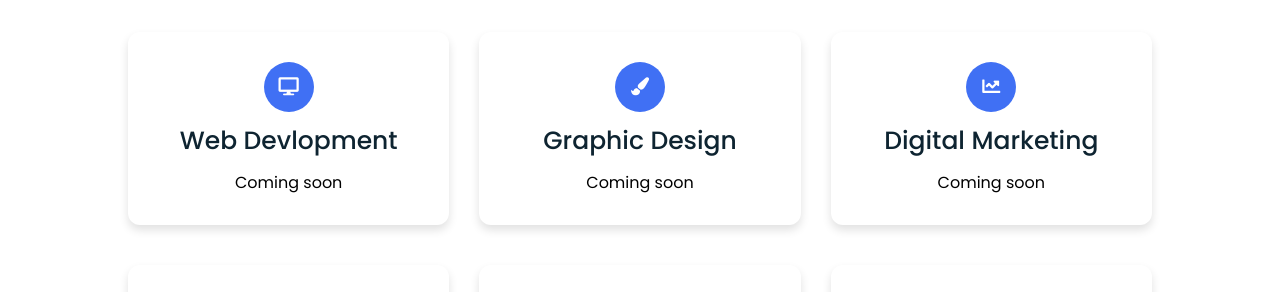
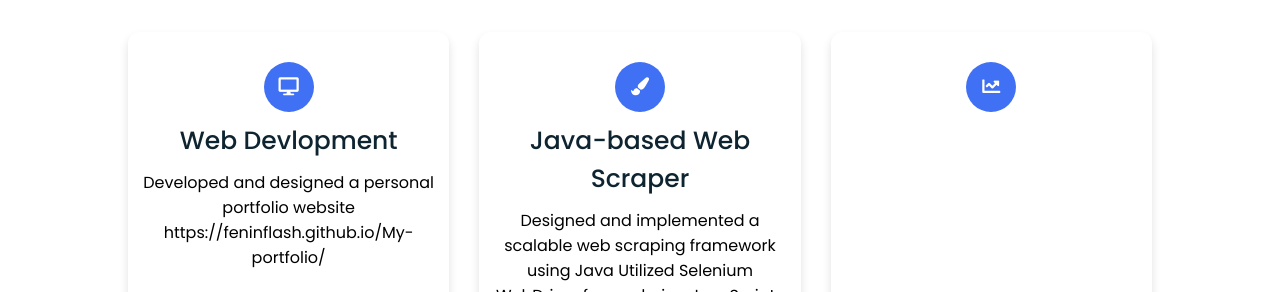
Before and after one commit to Feninflash/My-portfolio, a plain HTML site: page index.html in a window 1280 px wide. Shown: the part 2090-2382 px from the top of the page. Drawn offline with Linux system fonts and the light colour scheme.

Commit message:
Update index.html

```diff
--- a/index.html
+++ b/index.html
@@ -112,20 +112,25 @@
            <i class="fas fa-desktop"></i>
        </div>
        <div class="topic">Web Devlopment</div>
-       <p>Coming soon</p>
+       <p>Developed and designed a personal portfolio website
+       <a></a>https://feninflash.github.io/My-portfolio/</a></p>
      </div>
        <div class="box">
          <div class="icon">
            <i class="fas fa-paint-brush"></i>
        </div>
-       <div class="topic">Graphic Design</div>
-       <p>Coming soon</p>
+       <div class="topic">Java-based Web Scraper</div>
+       <p> Designed and implemented a scalable web scraping framework using Java
+ Utilized Selenium WebDriver for rendering JavaScript-heavy web pages
+ Implemented SQL database integration for data storage and management
+ Developed efficient data parsing and storage algorithms
+ Handled anti-scraping measures and exceptions</p>
      </div>
        <div class="box">
          <div class="icon">
            <i class="fas fa-chart-line"></i>
        </div>
-       <div class="topic">Digital Marketing</div>
+       <!--<div class="topic">Digital Marketing</div>
        <p>Coming soon</p>
      </div>
        <div class="box">
@@ -150,7 +155,7 @@
        <p>Coming soon</p>
      </div>
    </div>
-   </div>
+   </div>-->
  </section>
 
 <!-- Contact Me section Start -->
```
